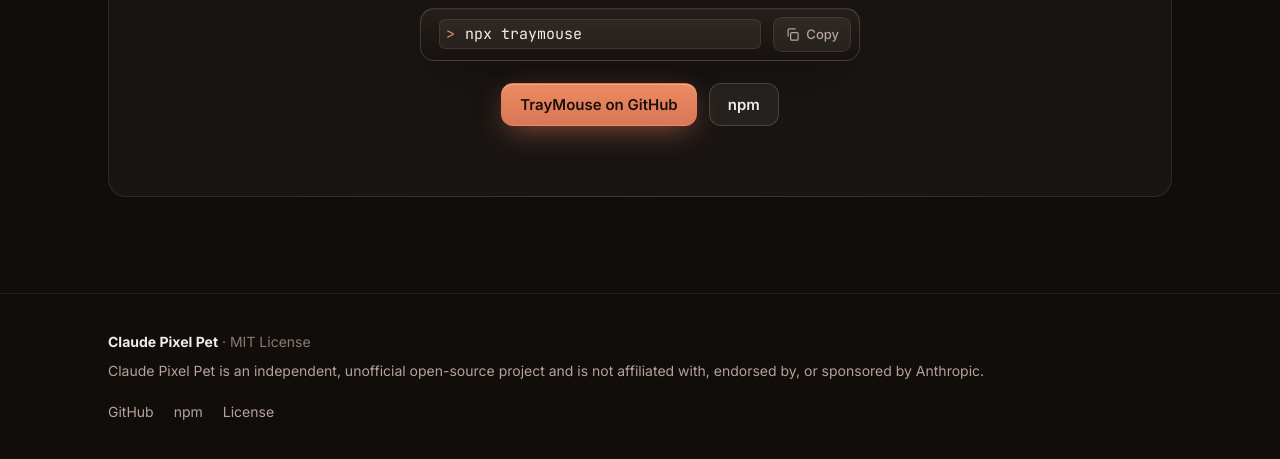
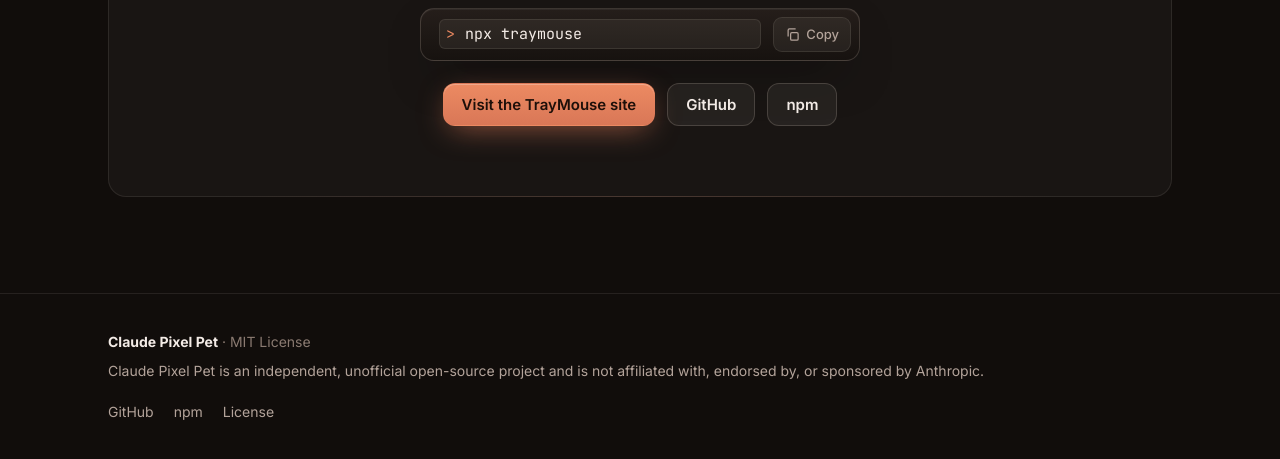
Before and after one commit to giannisBFMV/claude-pixel-pet, a website: page index.html in a window 1280 px wide. Shown: the part 5411-5870 px from the top of the page. Drawn offline with Linux system fonts and the light colour scheme.

Commit message:
TrayMouse card: link to the new TrayMouse website
Co-Authored-By: Claude Opus 5.5 <noreply@anthropic.com>

```diff
--- a/index.html
+++ b/index.html
@@ -457,7 +457,8 @@ target\release\pixel_pet.exe</code></pre>
           <button class="copy" type="button" data-copy="npx traymouse" aria-label="Copy TrayMouse install command"><svg viewBox="0 0 24 24" fill="none" stroke="currentColor" stroke-width="2" aria-hidden="true"><rect x="9" y="9" width="12" height="12" rx="2"/><path d="M5 15V5a2 2 0 0 1 2-2h10"/></svg><span>Copy</span></button>
         </div>
         <div class="cta">
-          <a class="btn primary" href="https://github.com/giannisBFMV/traymouse">TrayMouse on GitHub</a>
+          <a class="btn primary" href="https://giannisbfmv.github.io/traymouse/">Visit the TrayMouse site</a>
+          <a class="btn" href="https://github.com/giannisBFMV/traymouse">GitHub</a>
           <a class="btn" href="https://www.npmjs.com/package/traymouse">npm</a>
         </div>
       </div>
```
